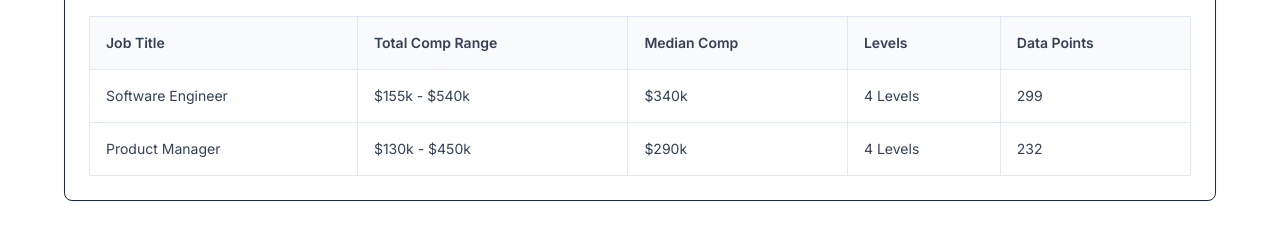
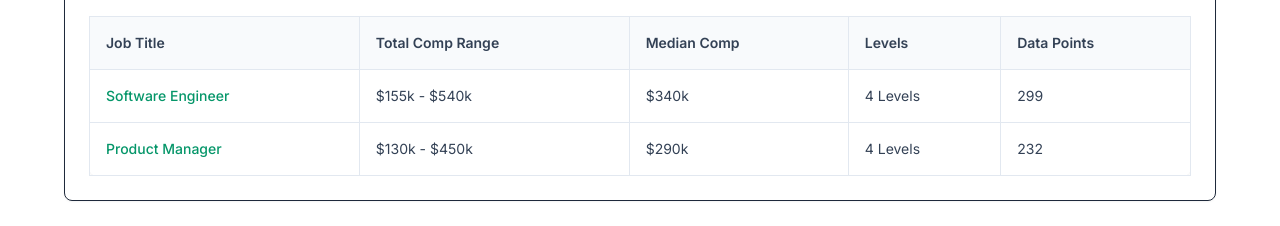
Before and after one commit to wesslabgroup-creator/avgpay-rebuild, a Next.js app: page /company/Amazon in a window 1280 px wide. Shown: the part 497-723 px from the top of the page. Built offline with nearby package versions, Linux system fonts and the light colour scheme.

Commit message:
feat: add internal linking from salaries and company pages to job detail pages

```diff
--- a/src/app/company/[companyName]/page.tsx
+++ b/src/app/company/[companyName]/page.tsx
@@ -4,6 +4,7 @@ import { useState, useEffect } from 'react';
 import { useParams } from 'next/navigation';
 import { Card, CardContent, CardHeader, CardTitle, CardDescription } from '@/components/ui/card';
 import { Button } from '@/components/ui/button';
+import Link from 'next/link';
 import { ArrowLeft, ArrowRight, ExternalLink } from 'lucide-react';
 import { MARKET_DATA } from '@/app/lib/data'; // Import shared data source
 import { DataTable } from "@/components/data-table"; // Assuming you have a reusable table component
@@ -182,8 +183,10 @@ const CompanyDetailPage = () => {
     { label: "Data Points", key: "count" }
   ];
 
-  const tableRows = companyData.salarySummary?.map(s => [
-    s.role,
+  const tableRows = companyData.salarySummary?.map((s, index) => [
+    <Link key={`link-${index}`} href={`/jobs/${encodeURIComponent(s.role)}`} className="text-emerald-600 hover:text-emerald-500 font-medium transition-colors">
+      {s.role}
+    </Link>,
     `${formatCurrency(s.minComp)} - ${formatCurrency(s.maxComp)}`,
     formatCurrency(s.medianComp),
     `${s.levelsCount} Levels`,
--- a/src/app/salaries/page.tsx
+++ b/src/app/salaries/page.tsx
@@ -141,14 +141,23 @@ export default function SalariesPage() {
 
   // Prepare table rows
   const tableRows = sortedResults.map((res, index) => {
-    const row = [
-      view === 'company' ? (
+    let primaryCell;
+    if (view === 'company') {
+      primaryCell = (
         <Link key={`link-${index}`} href={`/company/${encodeURIComponent(res.groupKey)}`} className="text-emerald-600 hover:text-emerald-500 font-medium transition-colors">
           {res.groupKey}
         </Link>
-      ) : (
-        <span key={`span-${index}`} className="font-medium text-slate-900">{res.groupKey}</span>
-      ),
+      );
+    } else { // 'role_global' or 'role_location'
+      primaryCell = (
+        <Link key={`link-${index}`} href={`/jobs/${encodeURIComponent(res.groupKey)}`} className="text-emerald-600 hover:text-emerald-500 font-medium transition-colors">
+          {res.groupKey}
+        </Link>
+      );
+    }
+
+    const row = [
+      primaryCell,
       ...(viewConfig.showSecondary ? [res.secondaryKey || "—"] : []),
       `${formatCurrency(res.minComp)} – ${formatCurrency(res.maxComp)}`,
       <span key={`median-${index}`} className="font-semibold text-emerald-700">{formatCurrency(res.medianTotalComp)}</span>,
```
